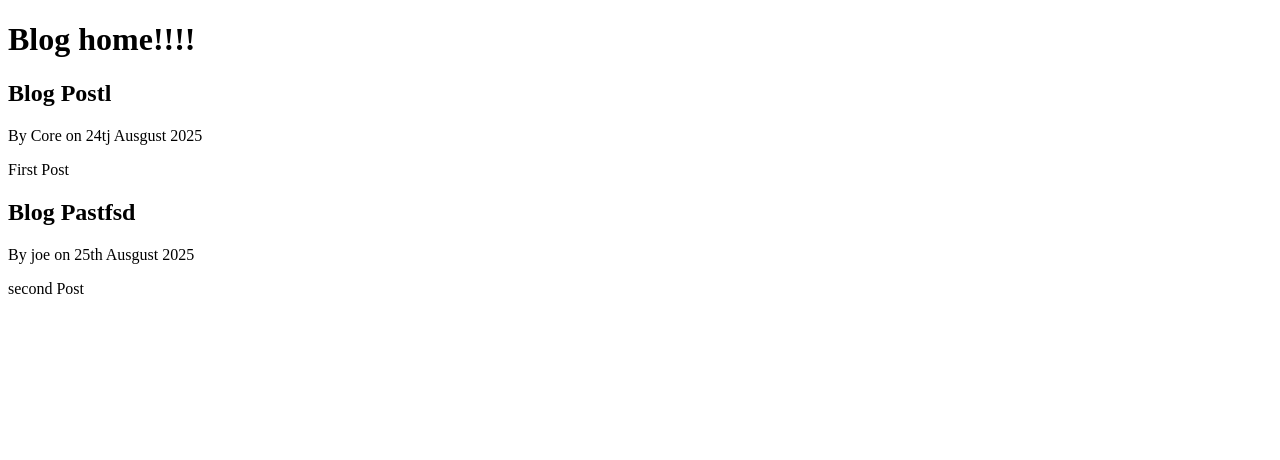
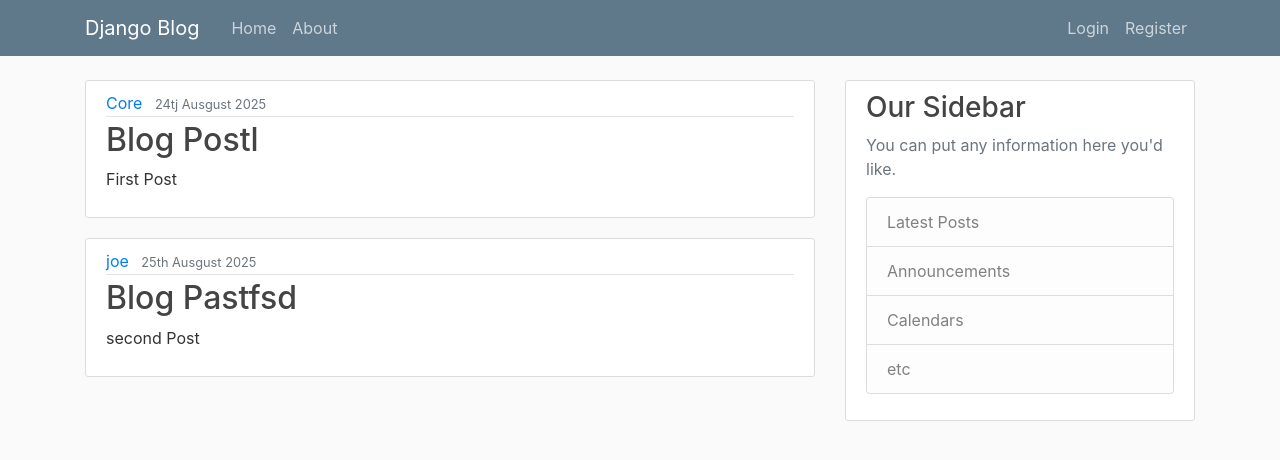
Before and after one commit to nero58/Django-Project, a Django app: page / in a window 1280 px wide. Shown: the top 460 px of the page. Run offline with Django 4.2, Linux system fonts and the light colour scheme; some libraries are stand-ins or nearby versions.

Commit message:
few changes

```diff
--- /dev/null
+++ b/blog/static/blog/main.css
@@ -0,0 +1,84 @@
+body {
+    background: #fafafa;
+    color: #333333;
+    margin-top: 5rem;
+  }
+
+  h1, h2, h3, h4, h5, h6 {
+    color: #444444;
+  }
+
+  ul {
+    margin: 0;
+  }
+
+  .bg-steel {
+    background-color: #5f788a;
+  }
+
+  .site-header .navbar-nav .nav-link {
+    color: #cbd5db;
+  }
+
+  .site-header .navbar-nav .nav-link:hover {
+    color: #ffffff;
+  }
+
+  .site-header .navbar-nav .nav-link.active {
+    font-weight: 500;
+  }
+
+  .content-section {
+    background: #ffffff;
+    padding: 10px 20px;
+    border: 1px solid #dddddd;
+    border-radius: 3px;
+    margin-bottom: 20px;
+  }
+
+  .article-title {
+    color: #444444;
+  }
+
+  a.article-title:hover {
+    color: #428bca;
+    text-decoration: none;
+  }
+
+  .article-content {
+    white-space: pre-line;
+  }
+
+  .article-img {
+    height: 65px;
+    width: 65px;
+    margin-right: 16px;
+  }
+
+  .article-metadata {
+    padding-bottom: 1px;
+    margin-bottom: 4px;
+    border-bottom: 1px solid #e3e3e3
+  }
+
+  .article-metadata a:hover {
+    color: #333;
+    text-decoration: none;
+  }
+
+  .article-svg {
+    width: 25px;
+    height: 25px;
+    vertical-align: middle;
+  }
+
+  .account-img {
+    height: 125px;
+    width: 125px;
+    margin-right: 20px;
+    margin-bottom: 16px;
+  }
+
+  .account-heading {
+    font-size: 2.5rem;
+  }
--- a/blog/templates/blog/base.html
+++ b/blog/templates/blog/base.html
@@ -1,16 +1,66 @@
+{% load static %}
+
 <!DOCTYPE html>
 <html lang="en">
 <head>
-    <meta charset="UTF-8">
-    <meta name="viewport" content="width=device-width, initial-scale=1.0">
-    {% if title %}
-    <title>blog home {{ title }}</title>
-    {% else %}
-    <title> default </title>
-    {% endif %}
+    <!-- Required meta tags -->
+    <meta charset="utf-8">
+    <meta name="viewport" content="width=device-width, initial-scale=1, shrink-to-fit=no">
+
+    <!-- Bootstrap CSS -->
+    <link rel="stylesheet" href="https://cdn.jsdelivr.net/npm/bootstrap@4.0.0/dist/css/bootstrap.min.css" integrity="sha384-Gn5384xqQ1aoWXA+058RXPxPg6fy4IWvTNh0E263XmFcJlSAwiGgFAW/dAiS6JXm" crossorigin="anonymous">
+    <link rel='stylesheet' type='text/css' href='{% static "blog/main.css" %}'>
+  {% if title %}
+  <title>Django Blog - {{ title }}</title>
+  {% else %}
+  <title>Django Blog</title>
+  {% endif %}
+
 </head>
 <body>
-    {% block content %}
-    {% endblock %}
+  <header class="site-header">
+    <nav class="navbar navbar-expand-md navbar-dark bg-steel fixed-top">
+      <div class="container">
+        <a class="navbar-brand mr-4" href="/">Django Blog</a>
+        <button class="navbar-toggler" type="button" data-toggle="collapse" data-target="#navbarToggle" aria-controls="navbarToggle" aria-expanded="false" aria-label="Toggle navigation">
+        <span class="navbar-toggler-icon"></span>
+        </button>
+        <div class="collapse navbar-collapse" id="navbarToggle">
+          <div class="navbar-nav mr-auto">
+            <a class="nav-item nav-link" href="{% url 'blog_homie' %}">Home</a>
+            <a class="nav-item nav-link" href="{% url 'blog_about' %}">About</a>
+          </div>
+          <!-- Navbar Right Side -->
+          <div class="navbar-nav">
+            <a class="nav-item nav-link" href="#">Login</a>
+            <a class="nav-item nav-link" href="#">Register</a>
+          </div>
+        </div>
+      </div>
+    </nav>
+  </header>
+  <main role="main" class="container">
+    <div class="row">
+      <div class="col-md-8">
+        {% block content %}{% endblock %}
+      </div>
+      <div class="col-md-4">
+        <div class="content-section">
+          <h3>Our Sidebar</h3>
+          <p class='text-muted'>You can put any information here you'd like.
+            <ul class="list-group">
+              <li class="list-group-item list-group-item-light">Latest Posts</li>
+              <li class="list-group-item list-group-item-light">Announcements</li>
+              <li class="list-group-item list-group-item-light">Calendars</li>
+              <li class="list-group-item list-group-item-light">etc</li>
+            </ul>
+          </p>
+        </div>
+      </div>
+    </div>
+  </main>
+  <script src="https://code.jquery.com/jquery-3.2.1.slim.min.js" integrity="sha384-KJ3o2DKtIkvYIK3UENzmM7KCkRr/rE9/Qpg6aAZGJwFDMVNA/GpGFF93hXpG5KkN" crossorigin="anonymous"></script>
+  <script src="https://cdn.jsdelivr.net/npm/popper.js@1.12.9/dist/umd/popper.min.js" integrity="sha384-ApNbgh9B+Y1QKtv3Rn7W3mgPxhU9K/ScQsAP7hUibX39j7fakFPskvXusvfa0b4Q" crossorigin="anonymous"></script>
+  <script src="https://cdn.jsdelivr.net/npm/bootstrap@4.0.0/dist/js/bootstrap.min.js" integrity="sha384-JZR6Spejh4U02d8jOt6vLEHfe/JQGiRRSQQxSfFWpi1MquVdAyjUar5+76PVCmYl" crossorigin="anonymous"></script>
 </body>
 </html>
--- a/blog/templates/blog/home.html
+++ b/blog/templates/blog/home.html
@@ -1,10 +1,15 @@
-{% extends 'blog/base.html' %}
-
+{% extends "blog/base.html" %}
 {% block content %}
-    <h1>Blog home!!!!</h1>
-    {% for post in posts %}
-        <h2>{{ post.title }}</h2>
-        <p>By {{ post.author }} on {{ post.date_posted }}</p>
-        <p>{{ post.content }}</p>
-    {% endfor %}
+  {% for post in posts %}
+  <article class="media content-section">
+    <div class="media-body">
+      <div class="article-metadata">
+        <a class="mr-2" href="#">{{ post.author }}</a>
+        <small class="text-muted">{{ post.date_posted }}</small>
+      </div>
+      <h2><a class="article-title" href="#">{{ post.title }}</a></h2>
+      <p class="article-content">{{ post.content }}</p>
+    </div>
+  </article>
+  {% endfor %}
 {% endblock content %}
```
